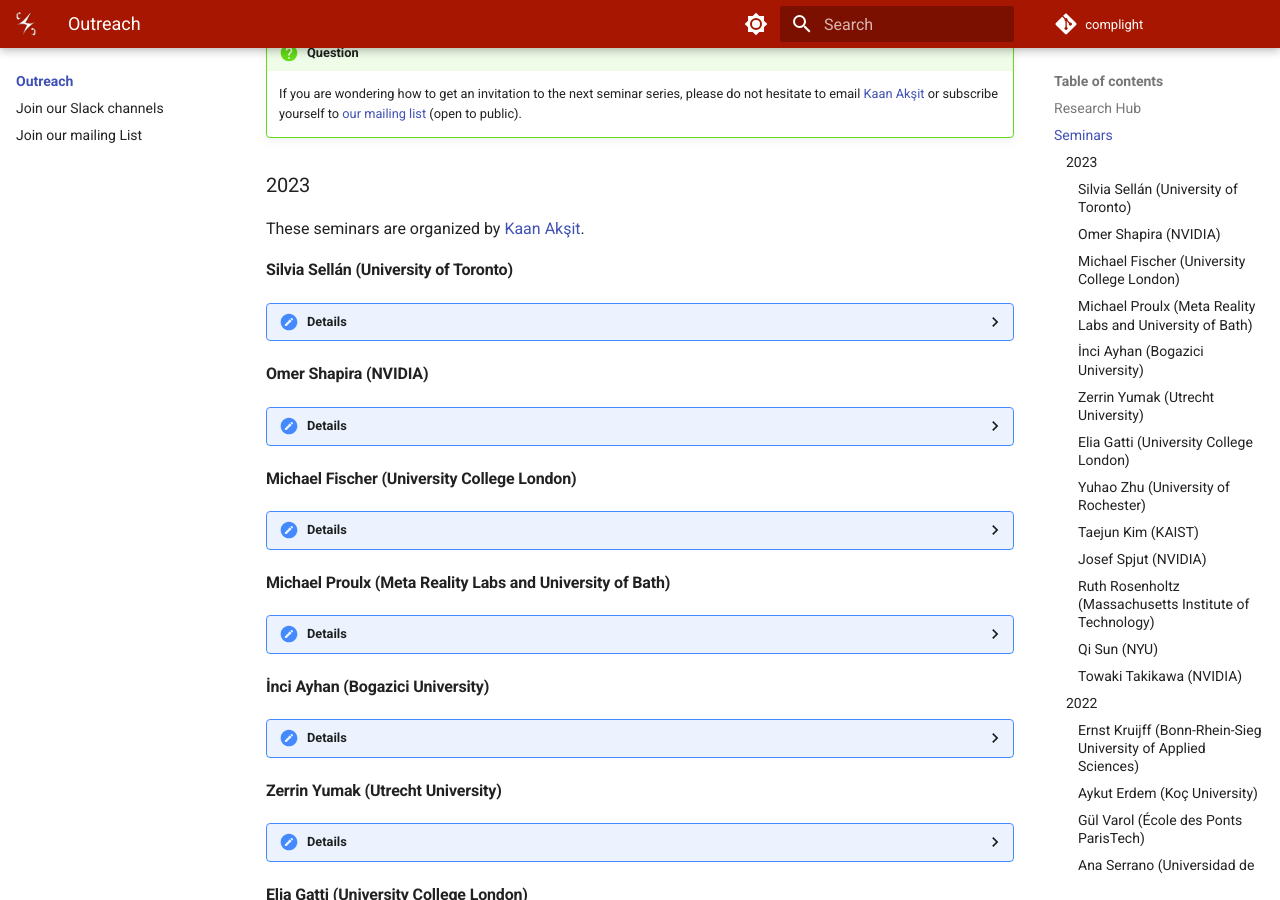
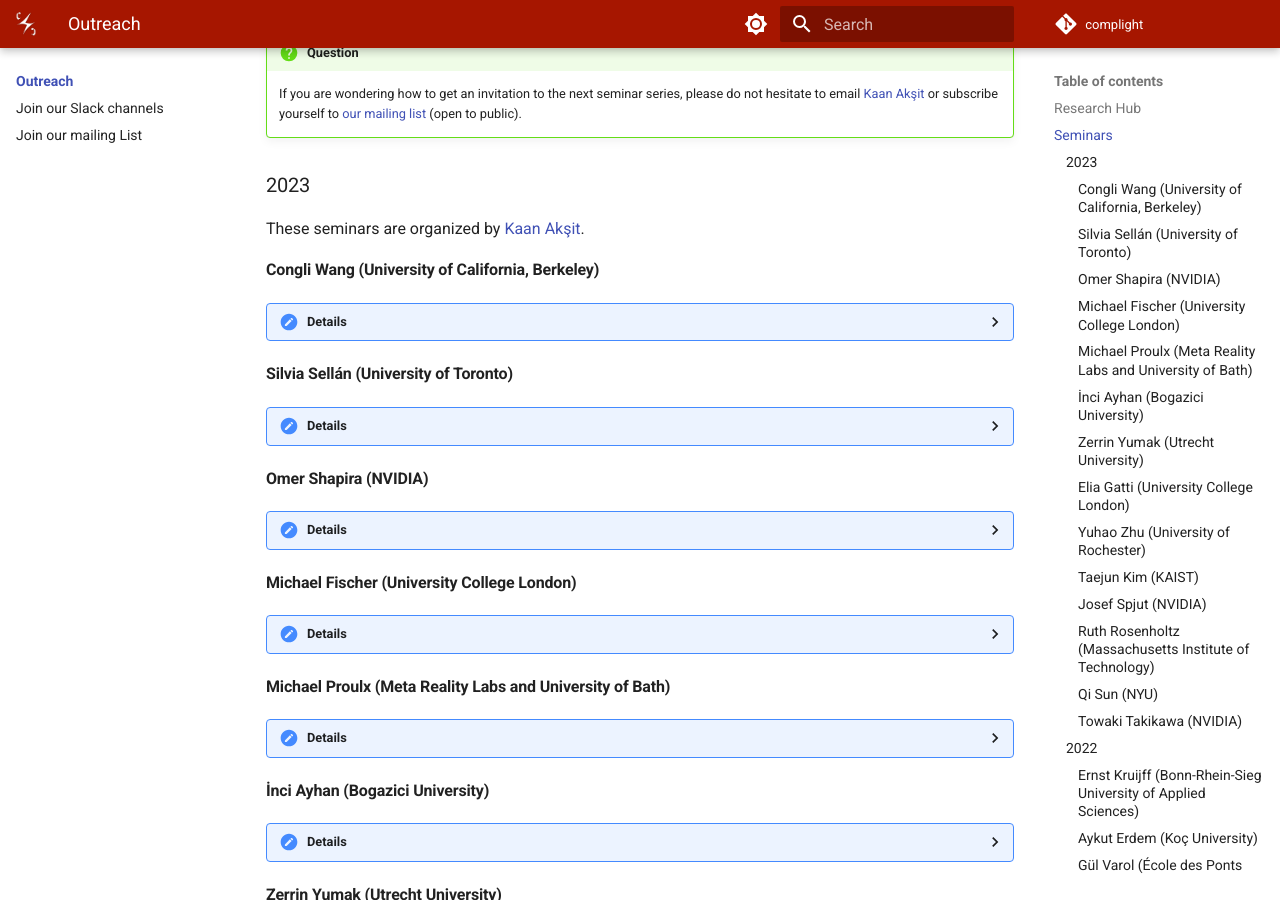
Before and after one commit to complight/complight.github.io, an MkDocs documentation site: the page built from docs/outreach/index.md, in a window 1280 px wide and 900 px high, scrolled down 943 px. Built offline with MkDocs 1.6.1 and Material for MkDocs 9.7.7, drawn with Linux system fonts in a browser that asks for light colours.

Commit message:
Updating outreach page.

```diff
--- a/docs/outreach/index.md
+++ b/docs/outreach/index.md
@@ -31,6 +31,17 @@ Overall, seminars are a blend of internal and external presenters.
 
 ### 2023
 These seminars are organized by [Kaan Akşit](https://kaanaksit.com).
+
+#### Congli Wang (University of California, Berkeley)
+??? Details
+    **Date:**
+    6th September 2023
+
+    **Presenter:** [Congli Wang](https://congliwang.github.io/), Postdoctoral Researcher at University of California, Berkeley
+
+    **Title:** Computational sensing with intelligent optical instruments
+
+    **Watch:** [Recording (Password protected)](https://liveuclac-my.sharepoint.com/:v:/g/personal/ucackak_ucl_ac_uk/EU78HZbBaGdIngpEhaGmBqMBKDhr9ayNZEPiHkfXkyhNVw?nav=eyJyZWZlcnJhbEluZm8iOnsicmVmZXJyYWxBcHAiOiJPbmVEcml2ZUZvckJ1c2luZXNzIiwicmVmZXJyYWxBcHBQbGF0Zm9ybSI6IldlYiIsInJlZmVycmFsTW9kZSI6InZpZXciLCJyZWZlcnJhbFZpZXciOiJNeUZpbGVzTGlua0RpcmVjdCJ9fQ&e=7cGcgR)
 
 
 #### Silvia Sellán (University of Toronto)
```
